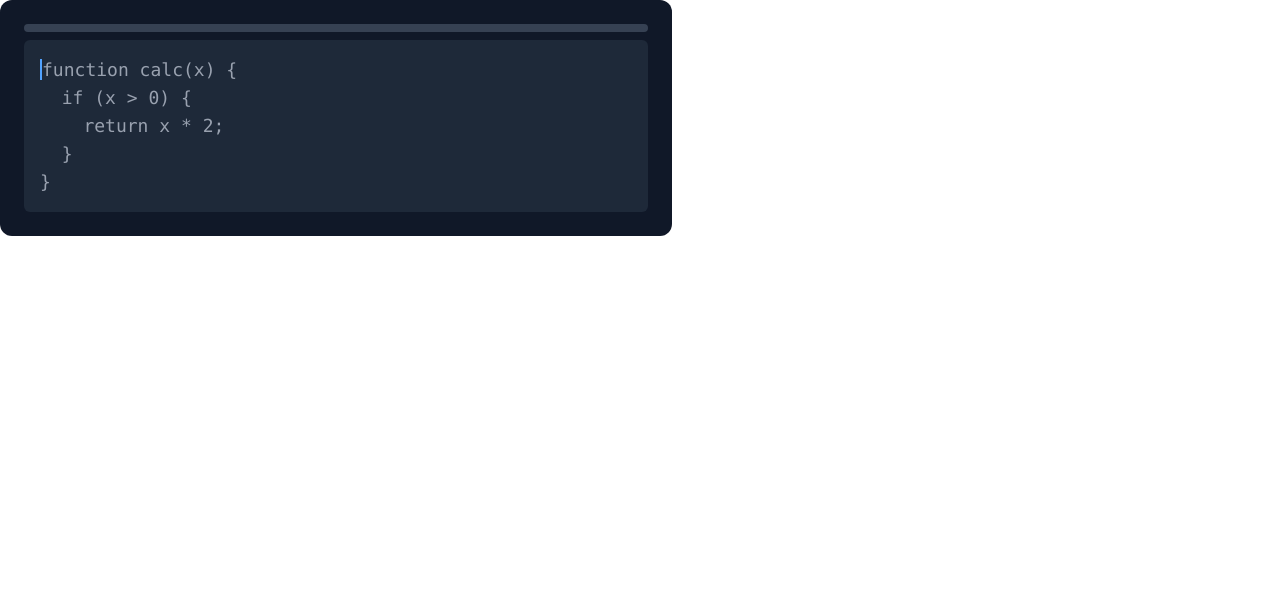
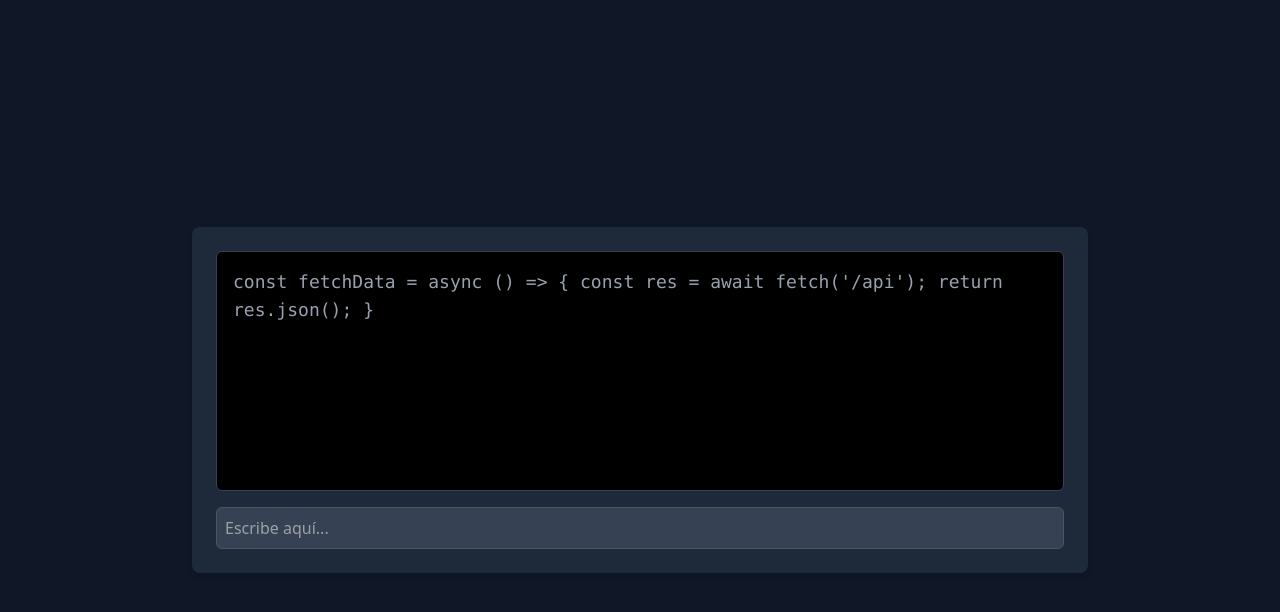
Before and after one commit to Andss-ye/CodingType, a React (Vite) app: page / in a window 1280 px wide. Shown: the top 612 px of the page. Built offline with nearby package versions, Linux system fonts and the light colour scheme.

Commit message:
feat: :sparkles: New feat about snippet mechanografy, very changes from main tree

```diff
--- a/src/coding-panel.tsx
+++ b/src/coding-panel.tsx
@@ -1,86 +1,57 @@
 import { useState, useEffect, useRef } from "react";
-import "prismjs/themes/prism-tomorrow.css";
-import Prism from "prismjs";
 
-export default function CodingTypePanel() {
-  const snippet = `function calc(x) {\n  if (x > 0) {\n    return x * 2;\n  }\n}`;
+const snippets = [
+  "console.log('Hello, world!');",
+  "function add(a: number, b: number): number { return a + b; }",
+  "const fetchData = async () => { const res = await fetch('/api'); return res.json(); }",
+];
 
+export default function TypingTest() {
+  const [snippet, setSnippet] = useState("");
   const [input, setInput] = useState("");
-  const [currentIndex, setCurrentIndex] = useState(0);
-  const inputRef = useRef(null);
+  const inputRef = useRef<HTMLInputElement>(null);
 
   useEffect(() => {
-    Prism.highlightAll();
-  }, [input]);
+    setSnippet(snippets[Math.floor(Math.random() * snippets.length)]);
+  }, []);
+
   useEffect(() => {
     if (inputRef.current) {
-      (inputRef.current as HTMLInputElement).focus();
+      inputRef.current.focus();
     }
   }, []);
 
-  const handleChange = (e: { target: { value: string }}) => {
-    const newValue = e.target.value;
-    const lastChar = newValue[newValue.length - 1];
-
-    // Manejo de nueva línea con indentación automática
-    if (lastChar === "\n") {
-      const lines = snippet.split("\n");
-      const typedLines = newValue.split("\n");
-      const currentLine = lines[typedLines.length - 1] || "";
-      const indentMatch = currentLine.match(/^\s*/);
-      const indent = indentMatch ? indentMatch[0] : "";
-      setInput(newValue + indent);
-      setCurrentIndex(newValue.length + indent.length);
-    } else {
-      setInput(newValue);
-      setCurrentIndex(newValue.length);
-    }
-  };
-
-  const renderSnippet = () => {
-    return snippet.split("").map((char, index) => {
-      let className = "text-gray-400";
-      if (index === currentIndex) {
-        className += " border-l-2 border-blue-400";
-      }
-      if (input[index]) {
-        className = input[index] === char ? "text-green-400" : "text-red-400";
-      }
-      return (
-        <span key={index} className={className}>
-          {char}
-        </span>
-      );
-    });
+  const handleChange = (e: React.ChangeEvent<HTMLInputElement>) => {
+    setInput(e.target.value);
   };
 
   return (
-    <div
-      className="flex flex-col bg-gray-900 p-6 rounded-xl text-white w-full max-w-2xl"
-      onClick={() => (inputRef.current as unknown as HTMLInputElement)?.focus()}
+    <div className="flex flex-col items-center justify-center min-h-screen bg-gray-900 text-white p-4">
+      <div className="w-full max-w-4xl p-6 bg-gray-800 rounded-lg shadow-md">
+        <pre className="bg-black p-4 rounded-md font-mono text-lg overflow-auto h-60 border border-gray-700 whitespace-pre-wrap">
+          {snippet.split("").map((char, index) => (
+            <span
+              key={index}
+              className={
+                input[index] === undefined
+                  ? "text-gray-400"
+                  : input[index] === char
+                  ? "text-green-400"
+                  : "text-red-400"
+              }
             >
-      {/* Barra de seguimiento */}
-      <div className="w-full h-2 bg-gray-700 rounded-md overflow-hidden mb-2">
-        <div
-          className="h-full bg-blue-500 transition-all"
-          style={{ width: `${(currentIndex / snippet.length) * 100}%` }}
-        ></div>
-      </div>
-
-      {/* Snippet visual */}
-      <pre className="p-4 bg-gray-800 rounded-md font-mono text-lg whitespace-pre-wrap">
-        {renderSnippet()}
+              {char}
+            </span>
+          ))}
         </pre>
-
-      {/* Input invisible */}
         <input
           ref={inputRef}
-        className="absolute opacity-0"
-        type="text"
           value={input}
           onChange={handleChange}
-        autoFocus
+          className="w-full p-2 mt-4 bg-gray-700 border border-gray-600 text-white rounded-md focus:outline-none"
+          placeholder="Escribe aquí..."
         />
+      </div>
     </div>
   );
 }
```
Lines whose indentation alone changed are shown as unchanged.
